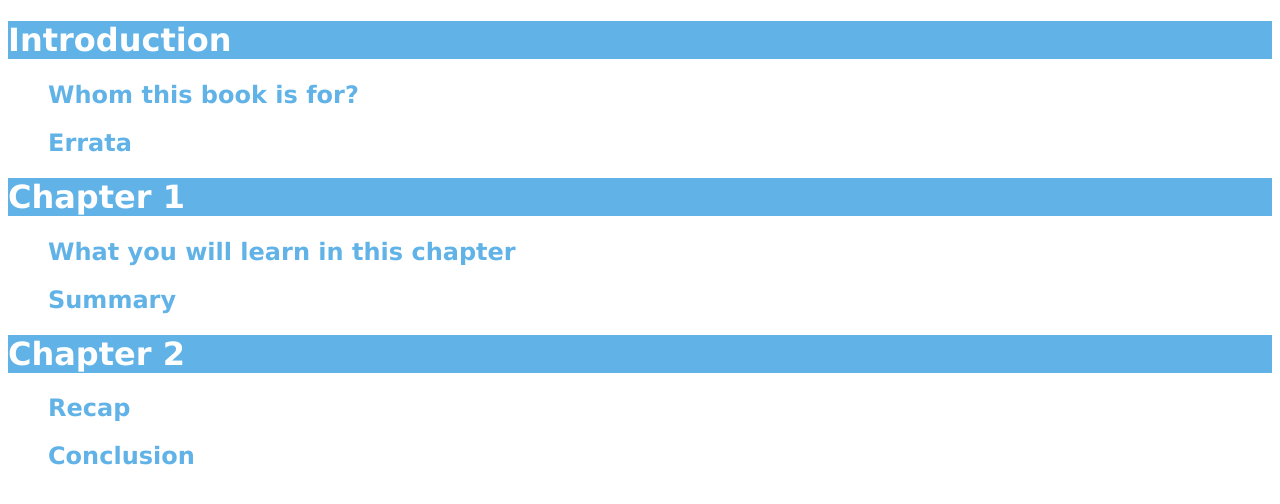
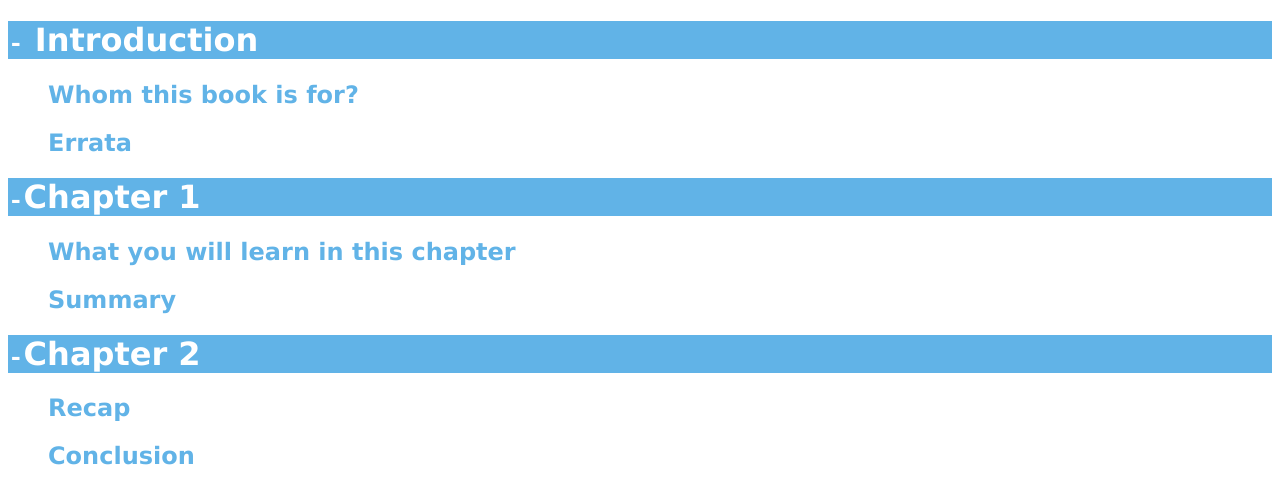
Before and after one commit to ilyanwahid24/learn_web_html_js_css2, a website: page index.html in a window 1280 px wide. Drawn offline with nearby package versions, Linux system fonts and the light colour scheme.

Commit message:
fix jquery not loaded

```diff
--- a/index.html
+++ b/index.html
@@ -22,7 +22,7 @@
     <h2>Recap</h2>
     <h2>Conclusion</h2>
     </div>
-    <script type="module" src="node_modules/jquery/dist/jquery.js"></script>
+    <script type="text/javascript" src="node_modules/jquery/dist/jquery.js"></script>
     <script>
         $(document).ready(function(){
             $('h1').prepend('<span class="node">-</span>');
```
